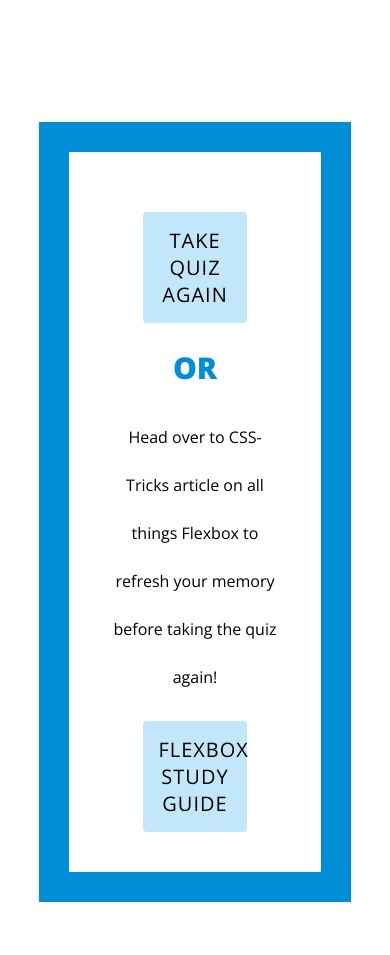
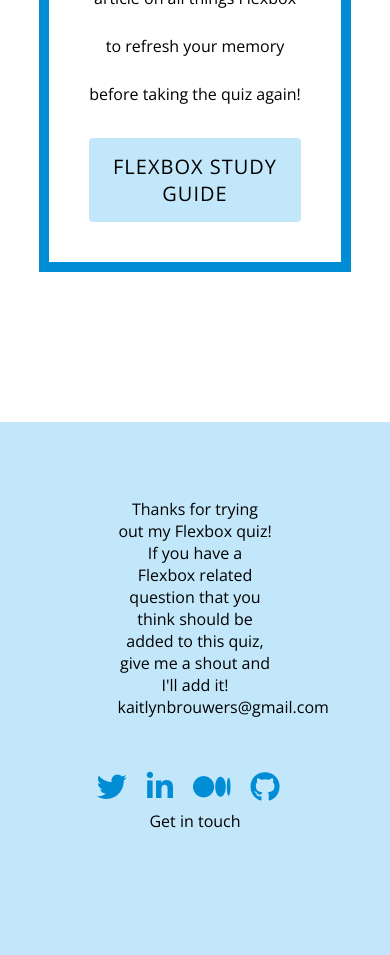
Before and after one commit to KaitlynBro/flexbox-quiz, a website: page index.html in a window 390 px wide. Shown: the part 4960-5915 px from the top of the page. Drawn offline with nearby package versions, Linux system fonts and the light colour scheme.

Commit message:
final queries

```diff
--- a/dev/styles/styles.scss
+++ b/dev/styles/styles.scss
@@ -36,9 +36,32 @@ h1 {
 @media (max-width: 700px) {
     .quizForm {
         width: 90%;
+        border: 20px solid #008dd5;
     }
     input.answer {
         width: 30px;
         height: 30px;
     }
+    .information {
+        border: 10px solid #008dd5;
+    }
 }
+
+@media (max-width: 480px) {
+    button {
+        width: 100%;
+    }
+    footer {
+        flex-direction: column;
+        align-items: center;
+    }
+    .thankyou {
+        margin-bottom: 20px;
+        p {
+            padding: 0;
+        }
+    }
+    .socialIcons .footerIcon {
+        font-size: 30px;
+    }
+}
--- a/public/styles/style.css
+++ b/public/styles/style.css
@@ -352,7 +352,23 @@ h1 {
 
 @media (max-width: 700px) {
   .quizForm {
-    width: 90%; }
+    width: 90%;
+    border: 20px solid #008dd5; }
   input.answer {
     width: 30px;
-    height: 30px; } }
+    height: 30px; }
+  .information {
+    border: 10px solid #008dd5; } }
+
+@media (max-width: 480px) {
+  button {
+    width: 100%; }
+  footer {
+    flex-direction: column;
+    align-items: center; }
+  .thankyou {
+    margin-bottom: 20px; }
+    .thankyou p {
+      padding: 0; }
+  .socialIcons .footerIcon {
+    font-size: 30px; } }
```
